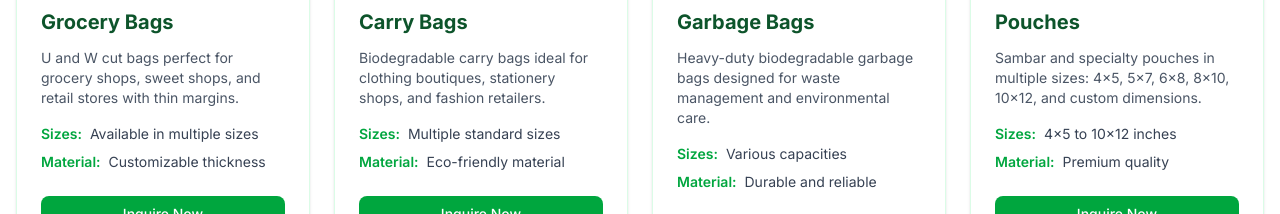
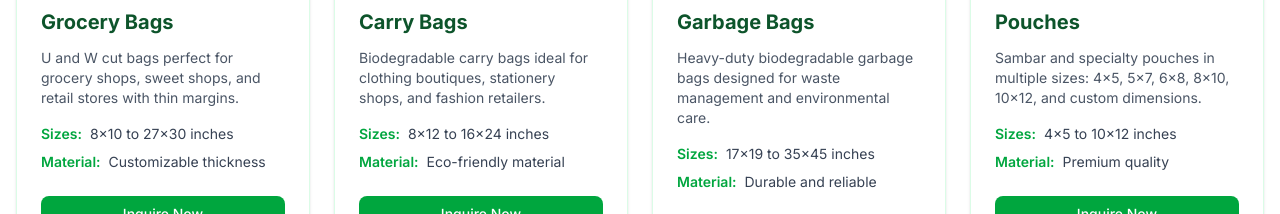
Before and after one commit to devnishsri/bioplast.in, a React (Vite) app: page / in a window 1280 px wide. Shown: the part 1380-1594 px from the top of the page. Built offline with nearby package versions, Linux system fonts and the light colour scheme.

Commit message:
feat: update product size specifications
Replace generic size descriptions with precise dimension ranges for grocery bags, carry bags, and garbage bags to improve product clarity.

```diff
--- a/src/pages/Home.tsx
+++ b/src/pages/Home.tsx
@@ -28,7 +28,7 @@ export default function Home() {
       id: "grocery",
       name: "Grocery Bags",
       description: "U and W cut bags perfect for grocery shops, sweet shops, and retail stores with thin margins.",
-      sizes: "Available in multiple sizes",
+      sizes: "8×10 to 27×30 inches",
       thickness: "Customizable thickness",
       icon: Package,
       images: [
@@ -40,7 +40,7 @@ export default function Home() {
       id: "carry",
       name: "Carry Bags",
       description: "Biodegradable carry bags ideal for clothing boutiques, stationery shops, and fashion retailers.",
-      sizes: "Multiple standard sizes",
+      sizes: "8×12 to 16×24 inches",
       thickness: "Eco-friendly material",
       icon: Truck,
       images: [
@@ -52,7 +52,7 @@ export default function Home() {
       id: "garbage",
       name: "Garbage Bags",
       description: "Heavy-duty biodegradable garbage bags designed for waste management and environmental care.",
-      sizes: "Various capacities",
+      sizes: "17×19 to 35×45 inches",
       thickness: "Durable and reliable",
       icon: Award,
       images: [
```
